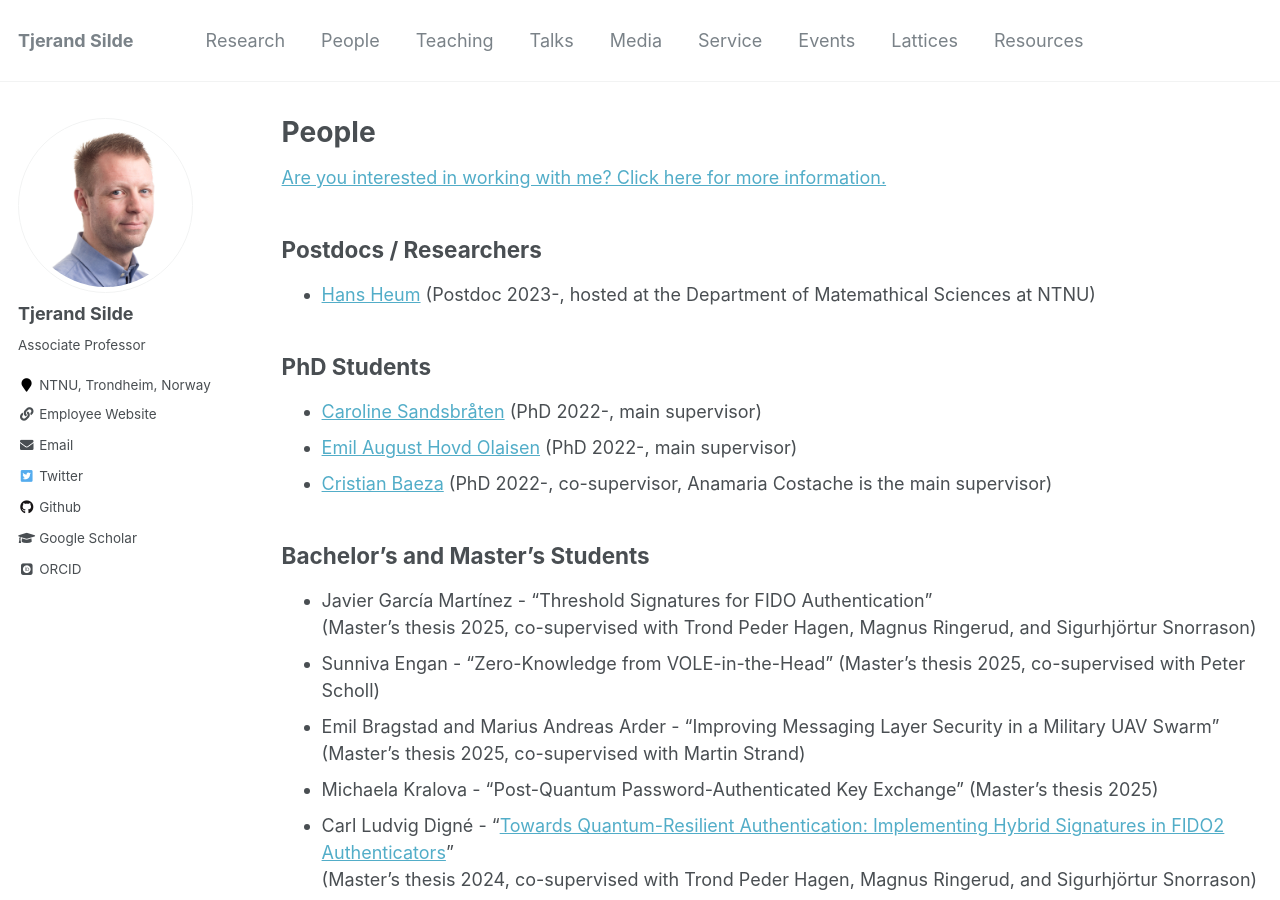
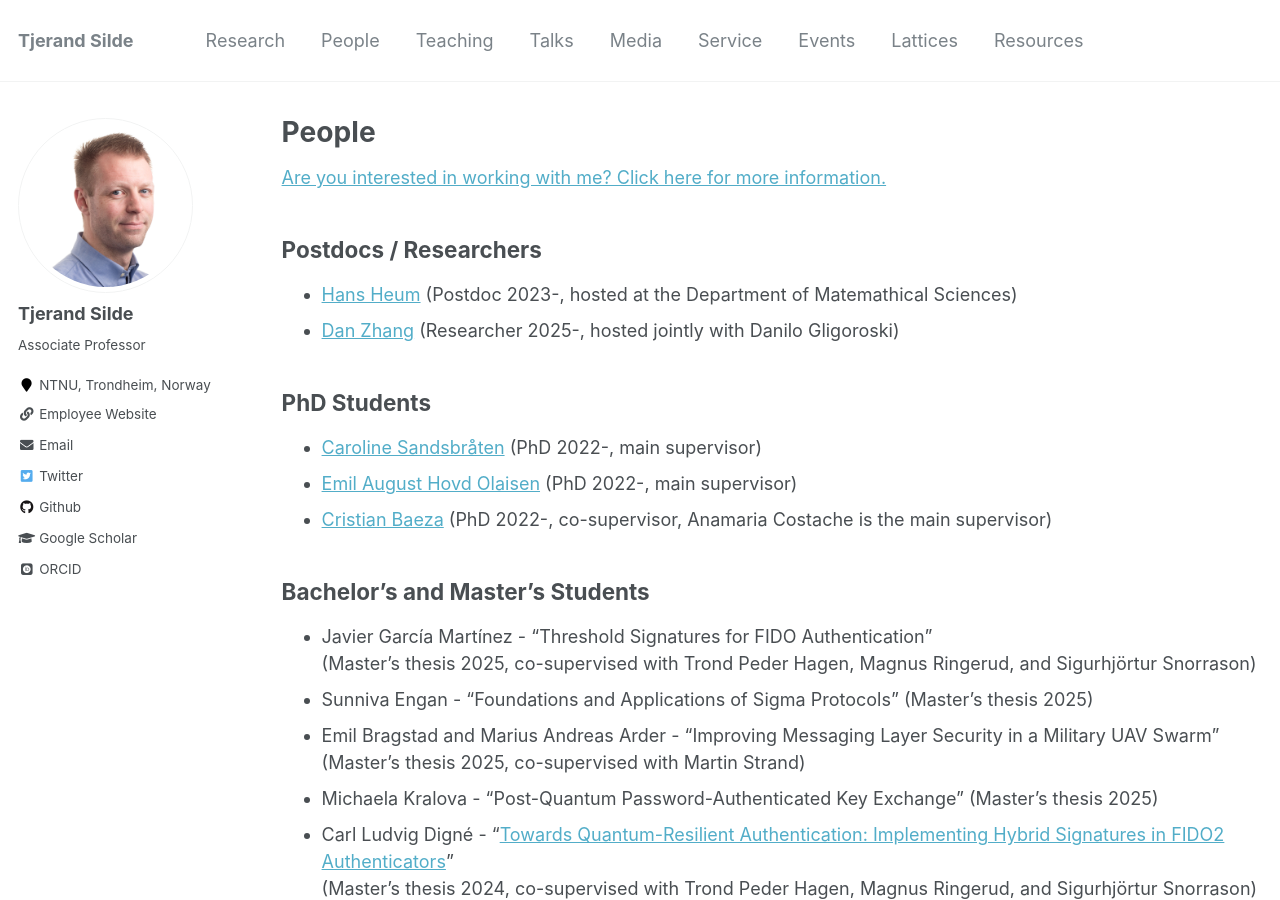
Before and after one commit to tjesi/tjesi.github.io, a Jekyll site: the page built from _pages/people.md, in a window 1280 px wide and 900 px high. Built offline with Jekyll 4.4.1, drawn with Linux system fonts in a browser that asks for light colours; some web fonts are replaced; some of the changed text lies outside the part shown.

Commit message:
Update people.md

```diff
--- a/_pages/people.md
+++ b/_pages/people.md
@@ -9,7 +9,8 @@ author_profile: true
 
 ## Postdocs / Researchers
 
-- [Hans Heum](https://www.ntnu.edu/employees/hans.heum) (Postdoc 2023-, hosted at the Department of Matemathical Sciences at NTNU)
+- [Hans Heum](https://www.ntnu.edu/employees/hans.heum) (Postdoc 2023-, hosted at the Department of Matemathical Sciences)
+- [Dan Zhang](https://www.ntnu.edu/employees/dan.zhang) (Researcher 2025-, hosted jointly with Danilo Gligoroski)
 
 ## PhD Students
 
@@ -21,7 +22,7 @@ author_profile: true
 
 - Javier García Martínez - "Threshold Signatures for FIDO Authentication"
 (Master's thesis 2025, co-supervised with Trond Peder Hagen, Magnus Ringerud, and Sigurhjörtur Snorrason)
-- Sunniva Engan - "Zero-Knowledge from VOLE-in-the-Head" (Master's thesis 2025, co-supervised with Peter Scholl)
+- Sunniva Engan - "Foundations and Applications of Sigma Protocols" (Master's thesis 2025)
 - Emil Bragstad and Marius Andreas Arder - "Improving Messaging Layer Security in a Military UAV Swarm"
 (Master's thesis 2025, co-supervised with Martin Strand)
 - Michaela Kralova - "Post-Quantum Password-Authenticated Key Exchange" (Master's thesis 2025)
@@ -55,7 +56,7 @@ I am grateful to [Kristian Gjøsteen](https://www.ntnu.edu/employees/kristian.gj
 
 ## Research Visits
 
-- [Xavier Boyen](https://www.qut.edu.au/about/our-people/academic-profiles/xavier.boyen) at Queensland University of Technology (April 2024)
+- [Xavier Boyen](https://www.qut.edu.au/about/our-people/academic-profiles/xavier.boyen) at Queensland University of Technology (April 2024, March to April 2025)
 - [Christian Majenz](https://www.christianmajenz.info/about-me.html) at DTU Compute (November 2023)
 - [Maria Isabel Gonzalez Vasco](https://sites.google.com/site/maribelurjc) and [Dario Fiore](https://www.dariofiore.it) at IMDEA (September 2023)
 - [Diego F. Aranha](https://dfaranha.github.io) at Aarhus University (June 2023)
```
